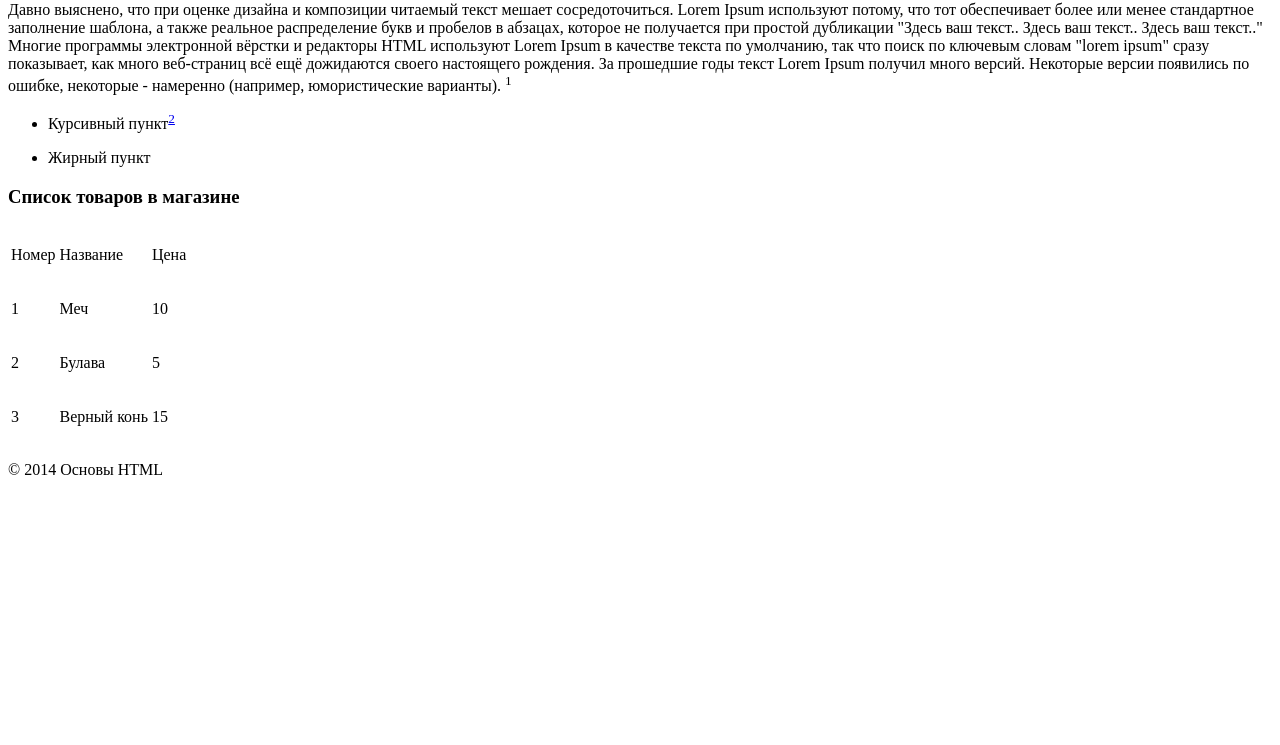
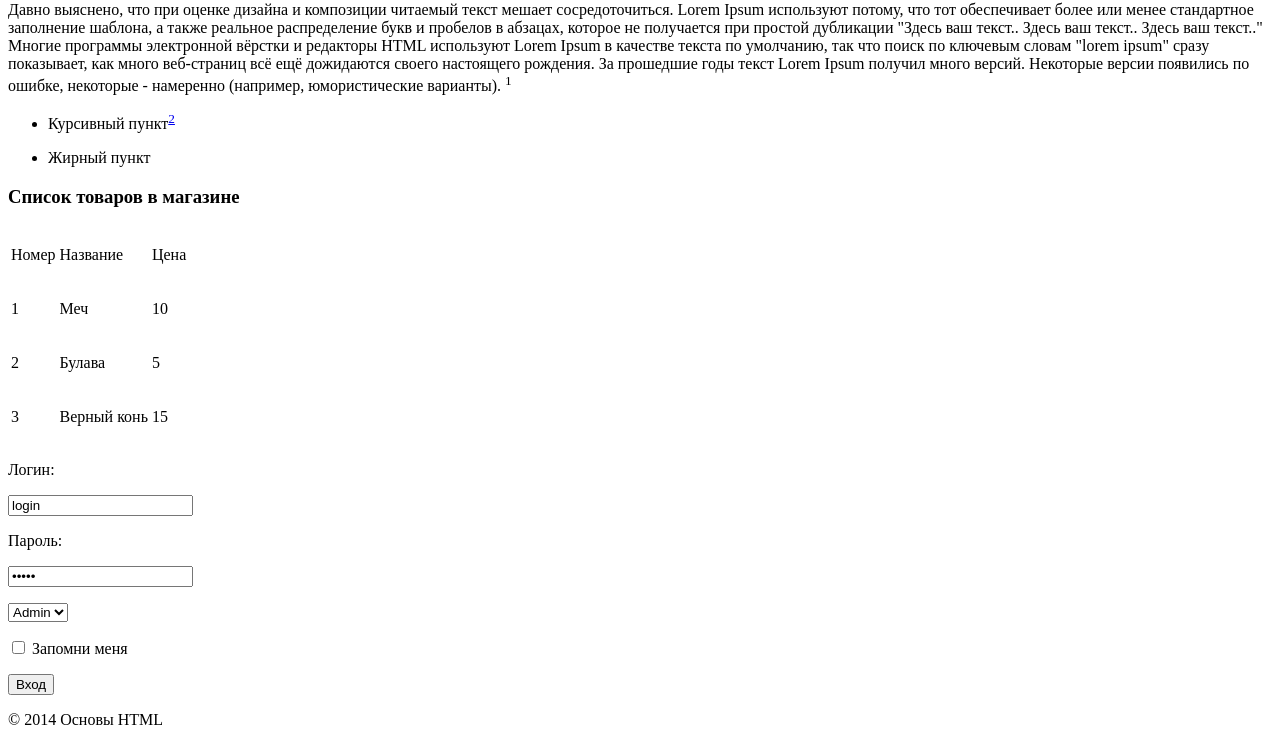
Before and after one commit to LDC7/EpamGitLab, a plain HTML site: page index.html in a window 1280 px wide. Shown: the part 337-1082 px from the top of the page. Before the commit the page ends 832 px from the top, so only its background shows below. Drawn offline with Linux system fonts and the light colour scheme.

Commit message:
Add aside in main

```diff
--- a/index.html
+++ b/index.html
@@ -64,6 +64,21 @@
                 </tr>
             </table>
         </content>
+		<aside>
+            <p>Логин:</p>
+            <input type="text" class="asideboxes" value="login">
+            <p>Пароль:</p>
+            <input type="password" class="asideboxes" value="*****">
+            <p>
+                <select class="asideboxes">
+                    <option>Admin</option>
+                    <option>Tester</option>
+                    <option>User</option>
+                </select>
+            </p>
+            <p><input type="checkbox" /> Запомни меня</p>
+            <button type="submit" class="asideboxes">Вход</button>
+        </aside>
 	<main>
 	<footer>
         <p>© 2014 Основы HTML</p>
```
